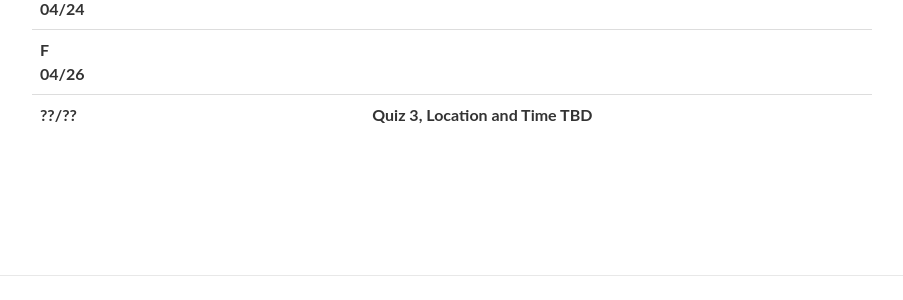
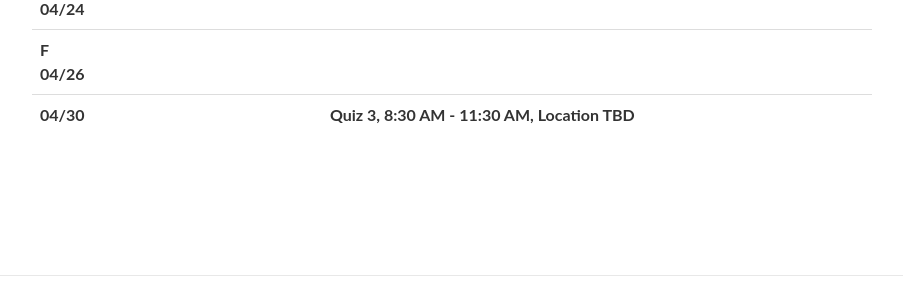
Before and after one commit to cmudeeprl/403website_s24, a Jekyll site: the page built from _pages/lectures.md, in a window 1280 px wide and 900 px high, scrolled down 2550 px. Shown: the part 429-729 px from the top of the window, without its empty margins (188-1091 px from the left). Built offline with Jekyll 4.4.1, drawn with Linux system fonts in a browser that asks for light colours; nearby versions of some CDN libraries; comment, search, counter and statistics services are not loaded.

Commit message:
* final exam date + time

```diff
--- a/_data/lectures.yml
+++ b/_data/lectures.yml
@@ -628,10 +628,10 @@
   logistics:
 
 
-- date: ??/??
+- date: 04/30
   lecturer:
   quiz: >
-    <strong>Quiz 3, Location and Time TBD </strong>
+    <strong>Quiz 3, 8:30 AM - 11:30 AM, Location TBD </strong>
   slides:
   notes:
   readings:
```
